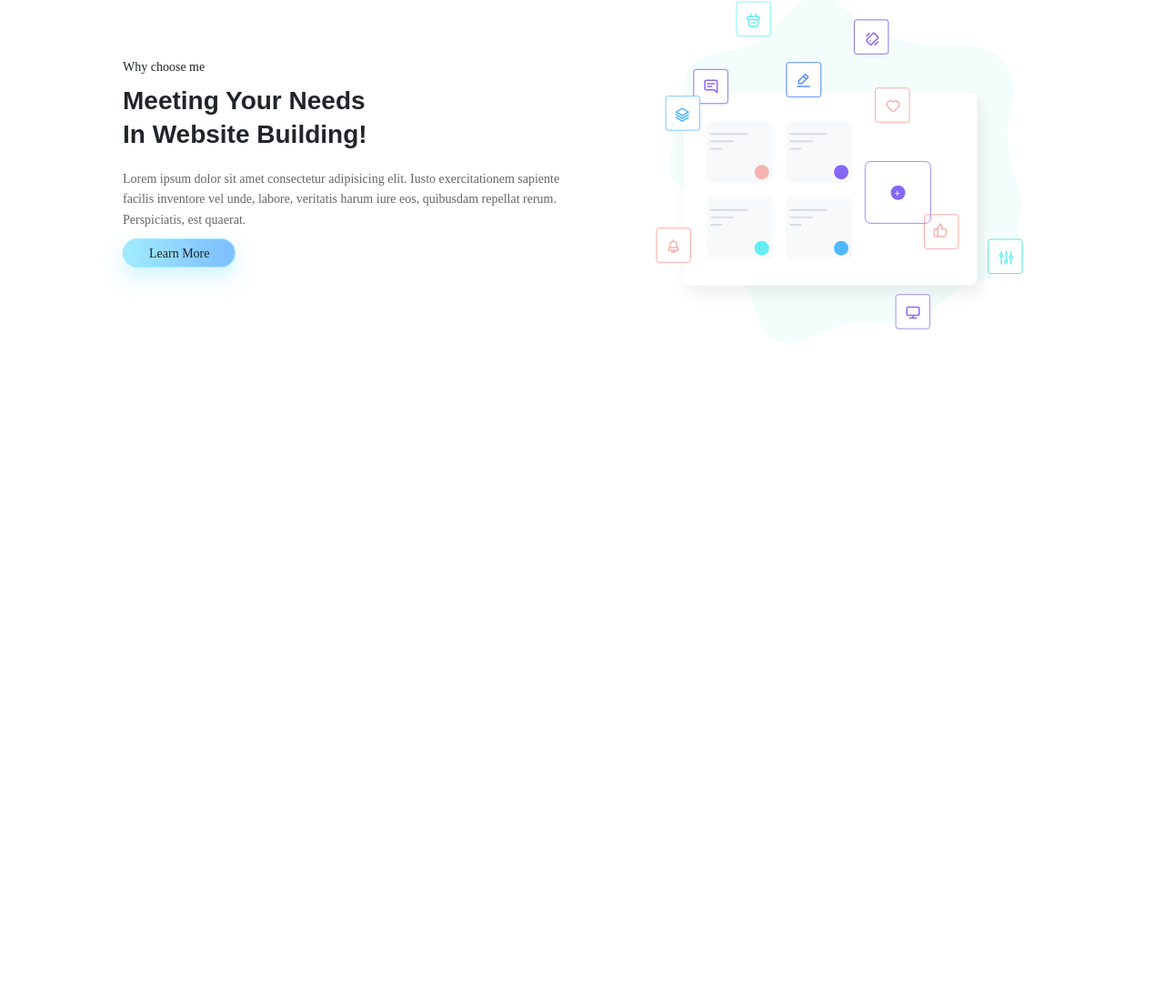
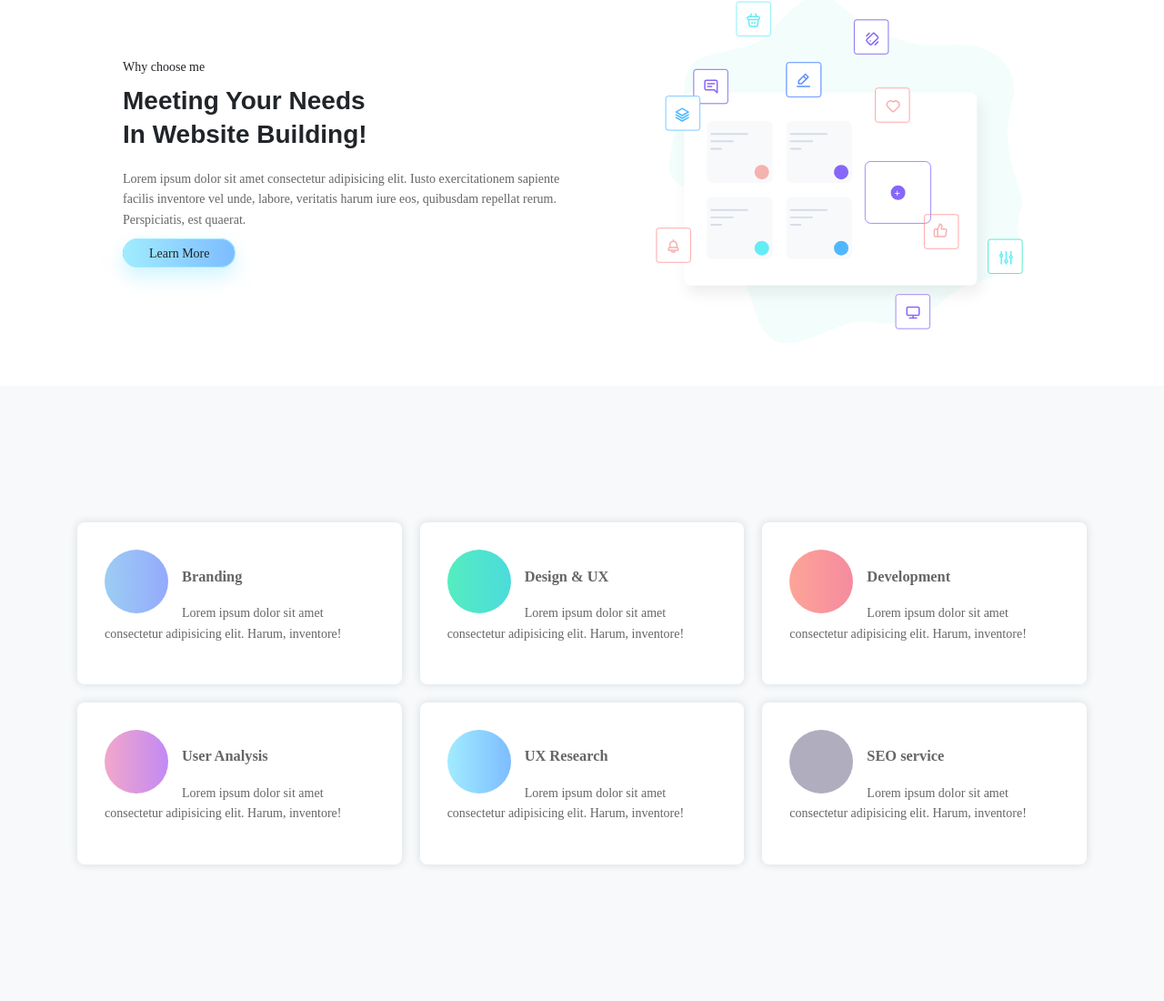
Before and after one commit to lheredia8606/Devslopes, a plain HTML site: page 07-CodeRad/Main Project/index.html in a window 1280 px wide. Shown: the part 358-1458 px from the top of the page at 91% size. Before the commit the page ends 800 px from the top, so only its background shows below. Drawn offline with Linux system fonts and the light colour scheme.

Commit message:
13-Building Section 3 'Services'

```diff
--- a/07-CodeRad/Main Project/css/default.css
+++ b/07-CodeRad/Main Project/css/default.css
@@ -7,7 +7,7 @@
   --font-color-link: #57A6FF;
   --footer: #34314b;
   --footer-base: #2e2b45;
-  --contrast: var (--font-color-light);
+  --contrast: rgba(246, 248, 249, 0.8);
   --success: #64ECF5;
   --success: #FF8B8D;
   --grad-1: #a1ecFF;
--- a/07-CodeRad/Main Project/css/styles.css
+++ b/07-CodeRad/Main Project/css/styles.css
@@ -102,3 +102,49 @@
   line-height: 1.3;
   margin-top: 0.5rem;
 }
+
+.bg-contrast {
+  background-color: var(--contrast);
+  padding: var(--size-150) 0;
+}
+
+.service-grid {
+  display: grid;
+  grid-template-columns: repeat(auto-fit, minmax(300px, 1fr));
+  gap: var(--size-20);
+}
+.service-card {
+  padding: var(--size-30);
+  box-shadow: 0 0 10px rgba(24, 63, 100, 0.15);
+  background: white;
+  border-radius: 8px;
+}
+
+.service-card span {
+  width: 4.375rem;
+  height: 4.375rem;
+  display: block;
+  float: left;
+  margin-right: 15px;
+  border-radius: 50%;
+  background: var(--font-color-light);
+}
+
+span.bg-color1 {
+  background-image: linear-gradient(90deg, #9ccdf3 0%, #94aafd 100%);
+}
+span.bg-color2 {
+  background-image: linear-gradient(90deg, #55edc0 0%, #4bdbdb 100%);
+}
+span.bg-color3 {
+  background-image: linear-gradient(90deg, #fda498 0%, #f58b9e 100%);
+}
+span.bg-color4 {
+  background-image: linear-gradient(90deg, #f2a7ca 0%, #c289f4 100%);
+}
+span.bg-color5 {
+  background-image: linear-gradient(90deg, #ffc187 0%, #fe93a7 100%);
+}
+span.bg-color5 {
+  background-image: linear-gradient(90deg, #a1ecff 0%, #7dbcff 100%);
+}
--- a/07-CodeRad/Main Project/index.html
+++ b/07-CodeRad/Main Project/index.html
@@ -62,5 +62,51 @@
         </div>
       </div>
     </section>
+    <section class="bg-contrast">
+      <div class="container service-grid">
+        <div class="service-card">
+          <span class="bg-color1"></span>
+          <div>
+            <h3>Branding</h3>
+            <p>Lorem ipsum dolor sit amet consectetur adipisicing elit. Harum, inventore!</p>
+          </div>
+        </div>
+        <div class="service-card">
+          <span class="bg-color2"></span>
+          <div>
+            <h3>Design & UX</h3>
+            <p>Lorem ipsum dolor sit amet consectetur adipisicing elit. Harum, inventore!</p>
+          </div>
+        </div>
+        <div class="service-card">
+          <span class="bg-color3"></span>
+          <div>
+            <h3>Development</h3>
+            <p>Lorem ipsum dolor sit amet consectetur adipisicing elit. Harum, inventore!</p>
+          </div>
+        </div>
+        <div class="service-card">
+          <span class="bg-color4"></span>
+          <div>
+            <h3>User Analysis</h3>
+            <p>Lorem ipsum dolor sit amet consectetur adipisicing elit. Harum, inventore!</p>
+          </div>
+        </div>
+        <div class="service-card">
+          <span class="bg-color5"></span>
+          <div>
+            <h3>UX Research</h3>
+            <p>Lorem ipsum dolor sit amet consectetur adipisicing elit. Harum, inventore!</p>
+          </div>
+        </div>
+        <div class="service-card">
+          <span class="bg-color6"></span>
+          <div>
+            <h3>SEO service</h3>
+            <p>Lorem ipsum dolor sit amet consectetur adipisicing elit. Harum, inventore!</p>
+          </div>
+        </div>
+      </div>
+    </section>
   </body>
 </html>
```
